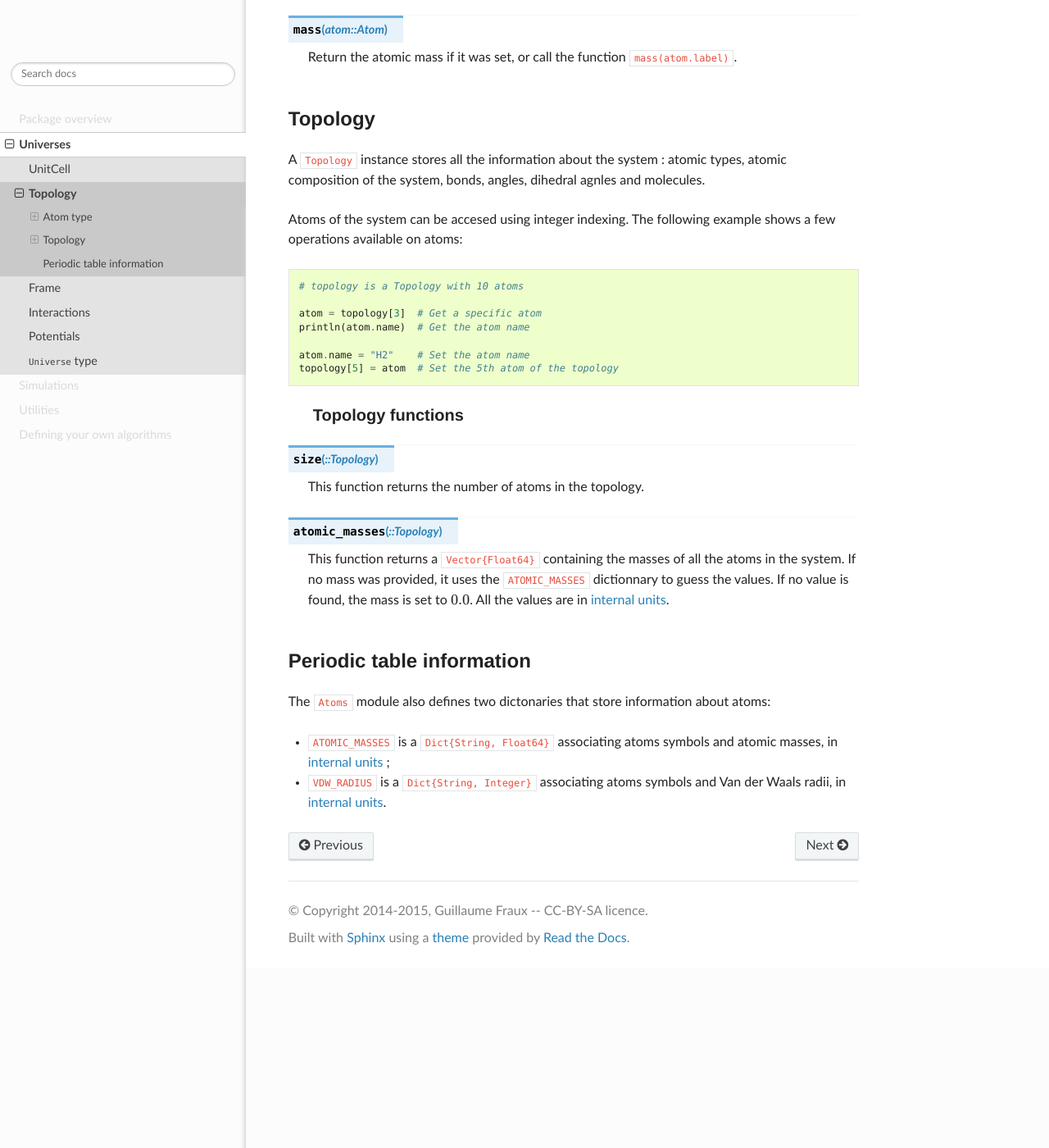
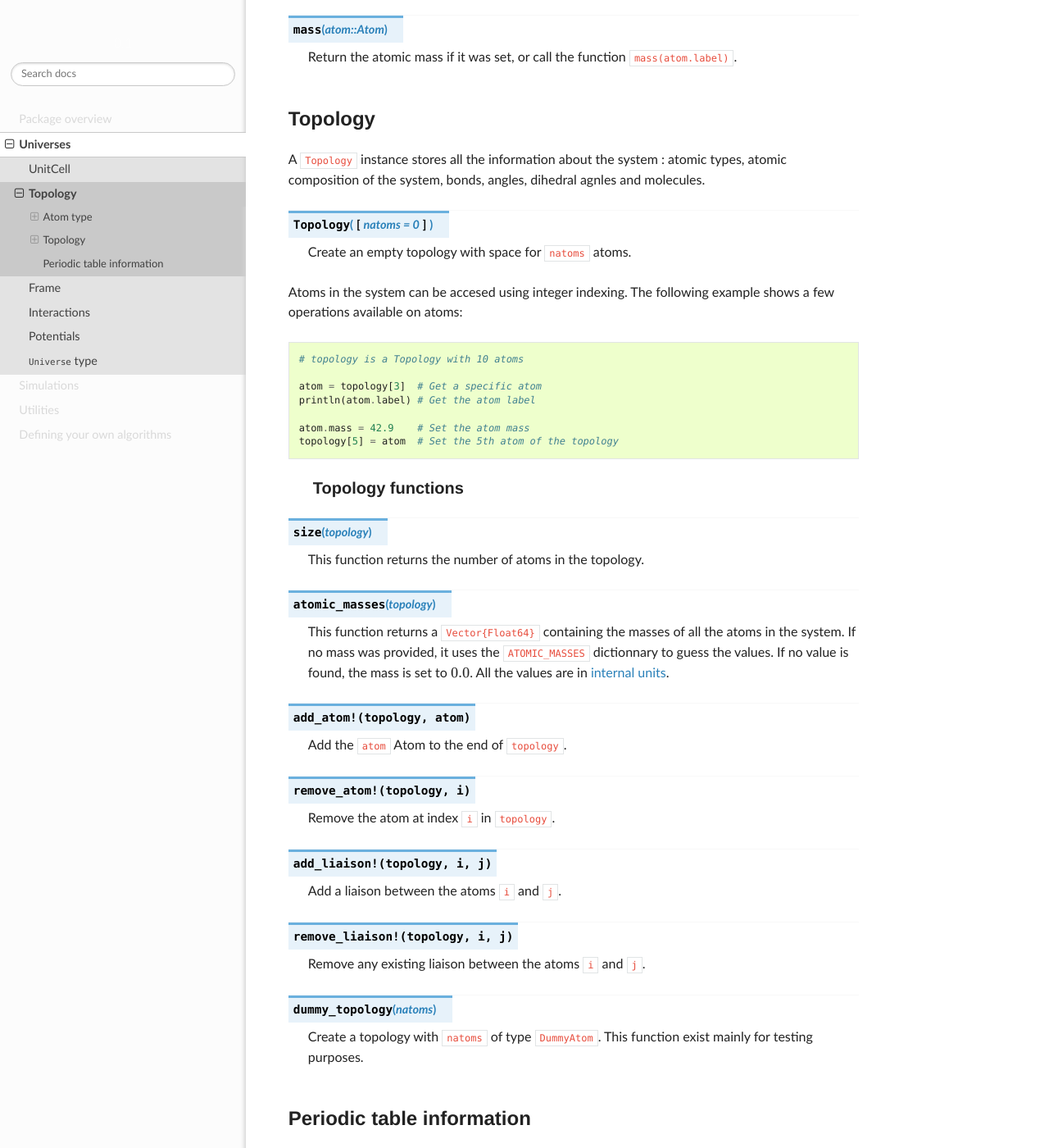
Before and after one commit to Luthaf/Jumos.jl, a Sphinx documentation site: the page built from doc/universe/topology.rst, in a window 1280 px wide and 1400 px high, scrolled down 1187 px. Shown: the whole window at 82% size. Built offline with Sphinx 7.4.7 and the Read the Docs theme 2.0.0, drawn with Linux system fonts in a browser that asks for light colours; before the commit the page ends 2367 px from its top, so only the background shows below that; some of the changed text lies outside the part shown.

Commit message:
[doc] Document the Topology type

```diff
--- a/doc/universe/topology.rst
+++ b/doc/universe/topology.rst
@@ -63,7 +63,12 @@ Topology
 A ``Topology`` instance stores all the information about the system : atomic types,
 atomic composition of the system, bonds, angles, dihedral agnles and molecules.
 
-Atoms of the system can be accesed using integer indexing. The following example
+
+.. function:: Topology([natoms = 0])
+
+    Create an empty topology with space for ``natoms`` atoms.
+
+Atoms in the system can be accesed using integer indexing. The following example
 shows a few operations available on atoms:
 
 .. code-block:: julia
@@ -71,29 +76,50 @@ shows a few operations available on atoms:
     # topology is a Topology with 10 atoms
 
     atom = topology[3]  # Get a specific atom
-    println(atom.name)  # Get the atom name
+    println(atom.label) # Get the atom label
 
-    atom.name = "H2"    # Set the atom name
+    atom.mass = 42.9    # Set the atom mass
     topology[5] = atom  # Set the 5th atom of the topology
 
 Topology functions
 ^^^^^^^^^^^^^^^^^^
 
-.. function:: size(::Topology)
+.. function:: size(topology)
 
    This function returns the number of atoms in the topology.
 
-.. function:: atomic_masses(::Topology)
+.. function:: atomic_masses(topology)
 
    This function returns a ``Vector{Float64}`` containing the masses of all the
    atoms in the system. If no mass was provided, it uses the ``ATOMIC_MASSES``
    dictionnary to guess the values. If no value is found, the mass is set to
    :math:`0.0`. All the values are in :ref:`internal units <intenal_units>`.
 
+.. function:: add_atom!(topology, atom)
+
+    Add the ``atom`` Atom to the end of ``topology``.
+
+.. function:: remove_atom!(topology, i)
+
+    Remove the atom at index ``i`` in ``topology``.
+
+.. function:: add_liaison!(topology, i, j)
+
+    Add a liaison between the atoms ``i`` and ``j``.
+
+.. function:: remove_liaison!(topology, i, j)
+
+    Remove any existing liaison between the atoms ``i`` and ``j``.
+
+.. function:: dummy_topology(natoms)
+
+    Create a topology with ``natoms`` of type ``DummyAtom``. This function exist
+    mainly for testing purposes.
+
 Periodic table information
 ---------------------------
 
-The ``Atoms`` module also defines two dictonaries that store information about
+The ``Universes`` module also exports two dictonaries that store information about
 atoms:
 
 * ``ATOMIC_MASSES`` is a ``Dict{String, Float64}`` associating atoms symbols
```
